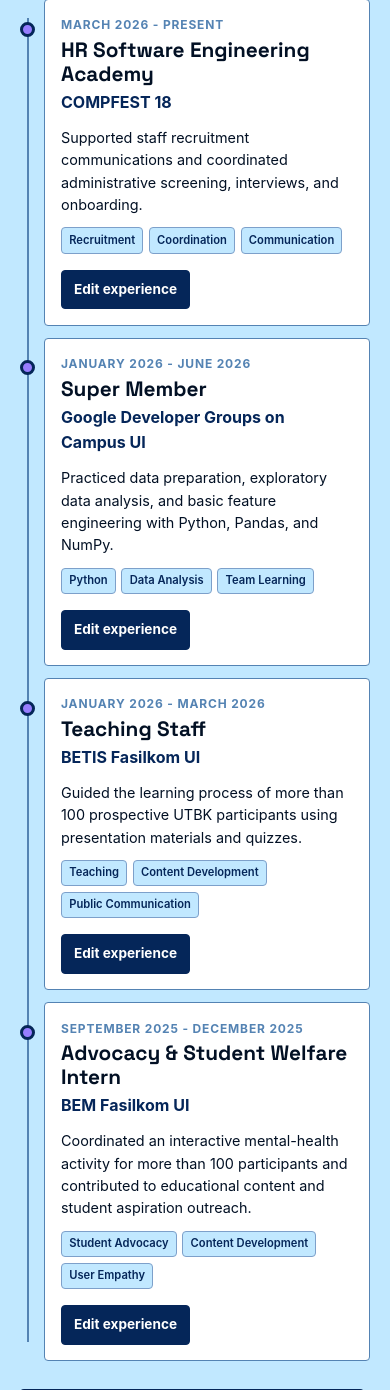
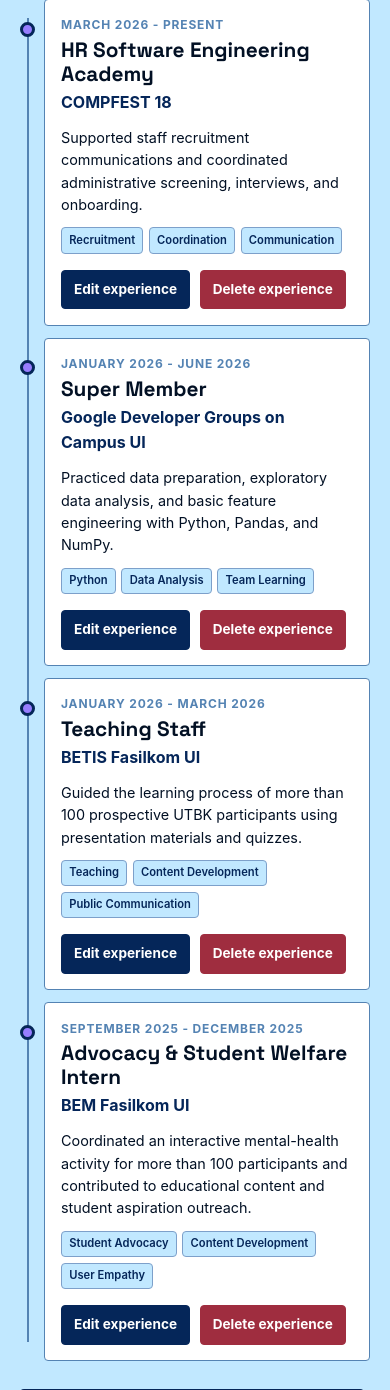
Before and after one commit to Dafiq24/myportfolio, a Django app: page /experience/ in a window 390 px wide. Shown: the part 454-1844 px from the top of the page. Run offline with Django 5.2, Linux system fonts and the light colour scheme; data comes from the database, SQL or seed files in the repository.

Commit message:
feat: add safe experience deletion
Provide a UUID-based Experience deletion route restricted to POST requests with CSRF protection and graceful 404 handling.

Add per-item confirmation modals, responsive destructive controls, cancellation paths, and dismissible success feedback.

```diff
--- a/main/urls.py
+++ b/main/urls.py
@@ -4,6 +4,7 @@ from main.views import (
     create_certification,
     create_experience,
     delete_certification,
+    delete_experience,
     get_certifications_json,
     show_certification_detail,
     show_certifications,
@@ -22,6 +23,11 @@ urlpatterns = [
         "experience/<uuid:experience_id>/edit/",
         update_experience,
         name="update_experience",
+    ),
+    path(
+        "experience/<uuid:experience_id>/delete/",
+        delete_experience,
+        name="delete_experience",
     ),
     path(
         "api/certifications/",
--- a/main/views.py
+++ b/main/views.py
@@ -59,6 +59,18 @@ def update_experience(request, experience_id):
         "experience": experience,
     }
     return render(request, "experience_form.html", context)
+
+
+@require_POST
+def delete_experience(request, experience_id):
+    experience = get_object_or_404(Experience, pk=experience_id)
+    experience_title = experience.title
+    experience.delete()
+    messages.success(
+        request,
+        f'Experience "{experience_title}" deleted successfully.',
+    )
+    return redirect("main:show_experience")
 
 
 def show_certifications(request):
--- a/static/css/style.css
+++ b/static/css/style.css
@@ -398,7 +398,8 @@ h3,
     margin-top: 1rem;
 }
 
-.experience-edit-action {
+.experience-edit-action,
+.experience-delete-action {
     display: inline-flex;
     justify-content: center;
     padding: 0.5rem 0.75rem;
@@ -412,8 +413,16 @@ h3,
     transition: transform 0.2s ease, box-shadow 0.2s ease;
 }
 
+.experience-delete-action {
+    color: var(--white);
+    background-color: #9f2d3f;
+    border-color: #9f2d3f;
+}
+
 .experience-edit-action:hover,
-.experience-edit-action:focus-visible {
+.experience-edit-action:focus-visible,
+.experience-delete-action:hover,
+.experience-delete-action:focus-visible {
     color: var(--ink);
     background-color: var(--highlight);
     box-shadow: 3px 3px 0 var(--accent);
@@ -955,7 +964,8 @@ h3,
 .certificate-primary-action,
 .certificate-secondary-action,
 .certificate-delete-action,
-.certificate-delete-confirm {
+.certificate-delete-confirm,
+.experience-delete-confirm {
     display: inline-flex;
     justify-content: center;
     padding: 0.65rem 0.9rem;
@@ -978,7 +988,8 @@ h3,
 }
 
 .certificate-delete-action,
-.certificate-delete-confirm {
+.certificate-delete-confirm,
+.experience-delete-confirm {
     color: var(--white);
     background-color: #9f2d3f;
 }
@@ -990,7 +1001,9 @@ h3,
 .certificate-delete-action:hover,
 .certificate-delete-action:focus-visible,
 .certificate-delete-confirm:hover,
-.certificate-delete-confirm:focus-visible {
+.certificate-delete-confirm:focus-visible,
+.experience-delete-confirm:hover,
+.experience-delete-confirm:focus-visible {
     transform: translateY(-2px);
     box-shadow: 4px 4px 0 #86a8cf;
 }
@@ -1693,7 +1706,8 @@ h3,
 
     .delete-confirmation-actions,
     .delete-confirmation-actions form,
-    .certificate-delete-confirm {
+    .certificate-delete-confirm,
+    .experience-delete-confirm {
         width: 100%;
     }
 
--- a/templates/base.html
+++ b/templates/base.html
@@ -10,7 +10,7 @@
     <link rel="preconnect" href="https://fonts.googleapis.com">
     <link rel="preconnect" href="https://fonts.gstatic.com" crossorigin>
     <link href="https://fonts.googleapis.com/css2?family=Space+Grotesk:wght@500;700&display=swap" rel="stylesheet">
-    <link rel="stylesheet" href="{% static 'css/style.css' %}?v=1.7">
+    <link rel="stylesheet" href="{% static 'css/style.css' %}?v=1.8">
     <link rel="apple-touch-icon" sizes="180x180" href="{% static 'img/apple-touch-icon.png' %}">
     <link rel="icon" type="image/png" sizes="32x32" href="{% static 'img/favicon-32x32.png' %}">
     <link rel="icon" type="image/png" sizes="16x16" href="{% static 'img/favicon-16x16.png' %}">
--- a/templates/experience.html
+++ b/templates/experience.html
@@ -19,7 +19,7 @@
                 <div class="experience-layout">
                     <div class="experience-timeline">
                         {% for experience in experience_list %}
-                            <article class="experience-item">
+                            <article class="experience-item" id="experience-{{ experience.id }}">
                                 <div class="timeline-marker" aria-hidden="true"></div>
                                 <p class="experience-period">{{ experience.period }}</p>
                                 <h3>{{ experience.title }}</h3>
@@ -32,8 +32,28 @@
                                 </ul>
                                 <div class="experience-item-actions">
                                     <a class="experience-edit-action" href="{% url 'main:update_experience' experience.id %}">Edit experience</a>
+                                    <a class="experience-delete-action" href="#delete-experience-{{ experience.id }}">Delete experience</a>
                                 </div>
                             </article>
+                            <div class="lightbox delete-confirmation" id="delete-experience-{{ experience.id }}" role="dialog" aria-modal="true" aria-labelledby="delete-experience-title-{{ experience.id }}">
+                                <a class="lightbox-backdrop" href="#experience-{{ experience.id }}" aria-label="Cancel deletion"></a>
+                                <div class="lightbox-content delete-confirmation-content">
+                                    <a class="lightbox-close" href="#experience-{{ experience.id }}" aria-label="Cancel deletion">&times;</a>
+                                    <p class="section-kicker">Confirm deletion</p>
+                                    <h2 id="delete-experience-title-{{ experience.id }}">Delete this experience?</h2>
+                                    <p>
+                                        “{{ experience.title }}” will be permanently removed from the portfolio timeline.
+                                        This action cannot be undone.
+                                    </p>
+                                    <div class="delete-confirmation-actions">
+                                        <form method="post" action="{% url 'main:delete_experience' experience.id %}">
+                                            {% csrf_token %}
+                                            <button class="experience-delete-confirm" type="submit">Yes, delete it</button>
+                                        </form>
+                                        <a class="certificate-secondary-action" href="#experience-{{ experience.id }}">Keep experience</a>
+                                    </div>
+                                </div>
+                            </div>
                         {% empty %}
                             <p class="empty-state">No experiences have been added yet.</p>
                         {% endfor %}
```
